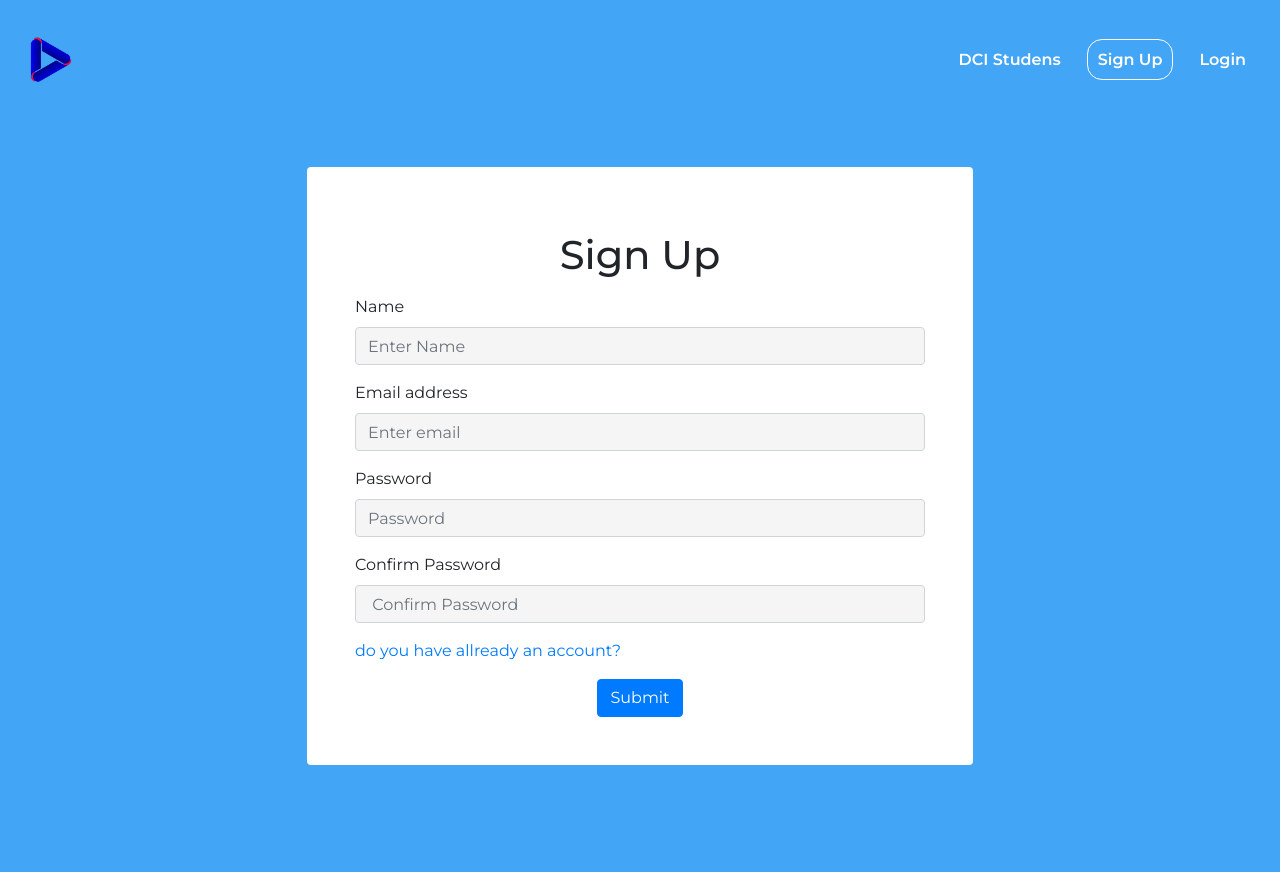
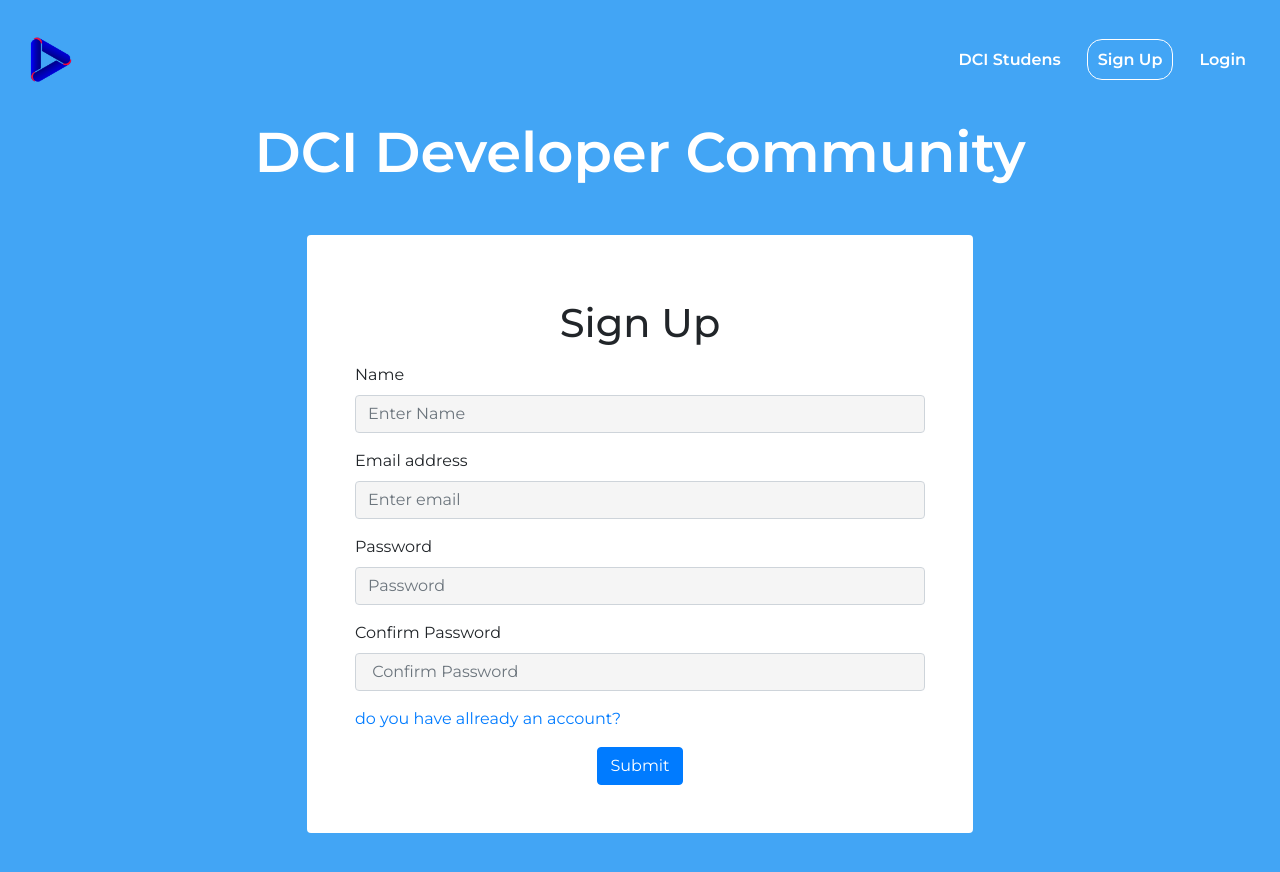
Before and after one commit to Abdelhamed1996/DDC, a React (Create React App) app in the folder client/: page /register in a window 1280 px wide. Shown: the top 872 px of the page. Before the commit the page ends 800 px from the top, so only its background shows below. Built offline with nearby package versions, Linux system fonts and the light colour scheme; no server answers.

Commit message:
kleinigkeiten

```diff
--- a/client/src/App.css
+++ b/client/src/App.css
@@ -74,7 +74,7 @@ body {
 }
 
 .LP_I{
-    width: 100vw;
+    width: 100%;
 }
 
 .text-center {
--- a/client/src/components/layout/Landing.js
+++ b/client/src/components/layout/Landing.js
@@ -1,6 +1,6 @@
 import React from 'react';
 import {connect} from 'react-redux'
-import Src from '../../images/Ethnic friendship-rafiki.svg'
+import Src from '../../images/Artboard 1.svg'
 
 export const Landing = (props) => {
 
@@ -11,7 +11,6 @@ export const Landing = (props) => {
         <>
             <div className="text text-center text-white display-4 font-weight-bold">DCI Developer Community</div>
             <p className="p-text text-center text-white mt-3 mar-5hv">Create a developer portfolio, share posts and get help from other developers</p>
-
             <img src={Src} className="LP_I"/>
             <div className="text text-center text-white display-4 font-weight-bold">600+ Students</div>
         </>
--- a/client/src/components/layout/Login.js
+++ b/client/src/components/layout/Login.js
@@ -42,9 +42,8 @@ const Login = props => {
 
     return (
         <>
-            <div className="text text-center text-white display-4 font-weight-bold">DCI Developer Community</div>
-            <p className="p-text text-center text-white mt-3 mar-5hv">Create a developer portfolio, share posts and get help from other developers</p>
-            <Form className=" Form1 p-3 m-auto respnsiv_form respnsiv_form3 rounded" onSubmit={onSubmit}>
+            <div className="text text-center text-white display-4 mb-5 font-weight-bold">DCI Developer Community</div>
+            <Form className=" Form1 p-3  mb-5 respnsiv_form respnsiv_form3 rounded" onSubmit={onSubmit}>
                 <h1 className="text-center mt-5 mb-4">Sign in</h1>
                 <Form.Group controlId="formBasicEmail">
                     <Form.Label>Email address</Form.Label>
--- a/client/src/components/layout/Register.js
+++ b/client/src/components/layout/Register.js
@@ -35,7 +35,8 @@ const Register = props => {
 
     return (
         <>
-            <Form className=" Form1 p-3 mt-5 respnsiv_form2  respnsiv_form3 rounded " onSubmit={onSubmit}>
+                        <div className="text text-center text-white display-4 mb-5 font-weight-bold">DCI Developer Community</div>
+            <Form className=" Form1 p-3 mt-5 mb-5 respnsiv_form2  respnsiv_form3 rounded " onSubmit={onSubmit}>
                 <h1 className="text-center mt-5 mb-3">Sign Up</h1>
                 <Form.Group controlId="formBasicEmail">
                     <Form.Label>Name</Form.Label>
```
Also changed, not shown: client/src/images/Artboard 1.svg (added), client/src/images/Ethnic friendship-rafiki.svg (deleted).
